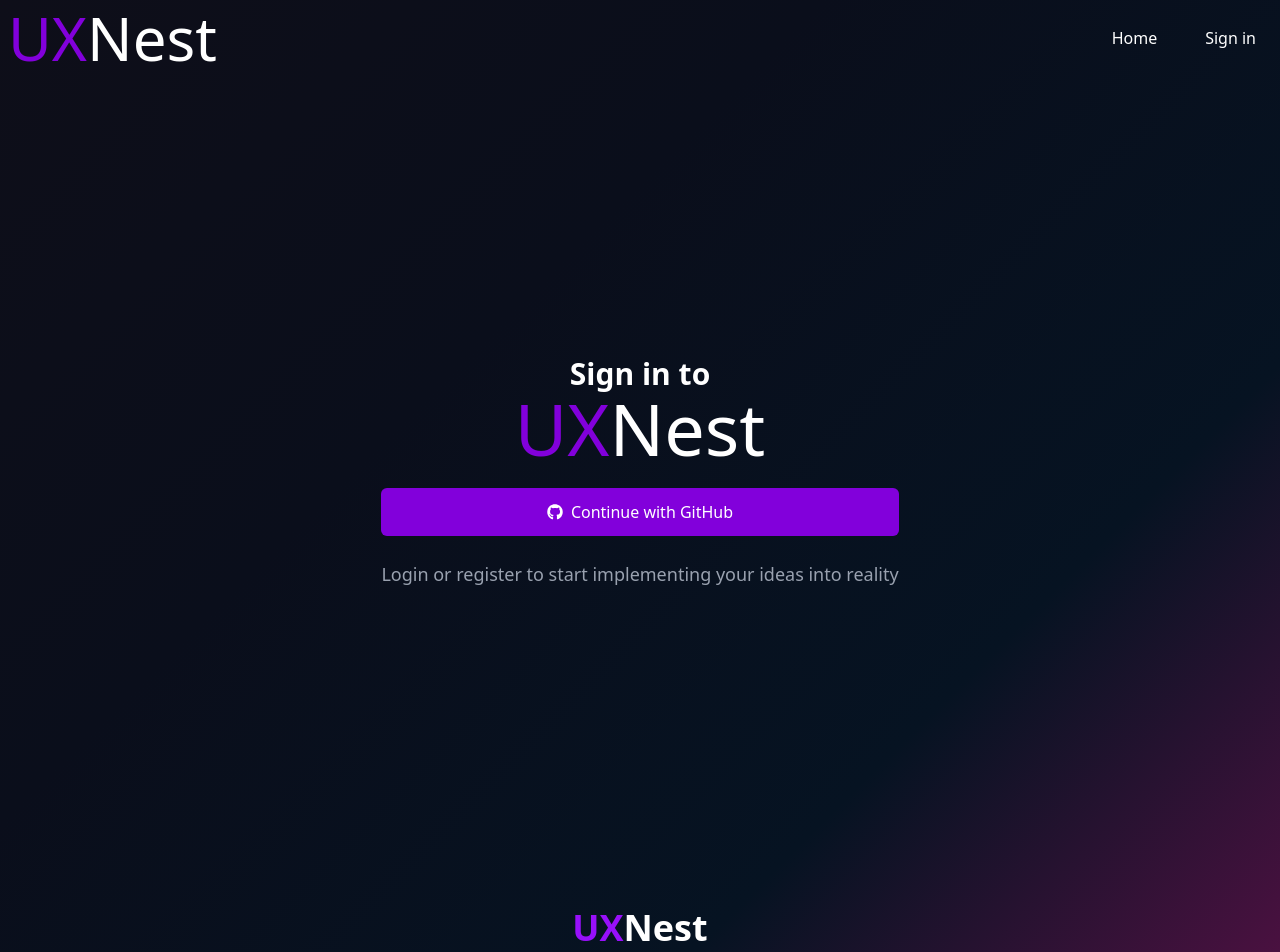
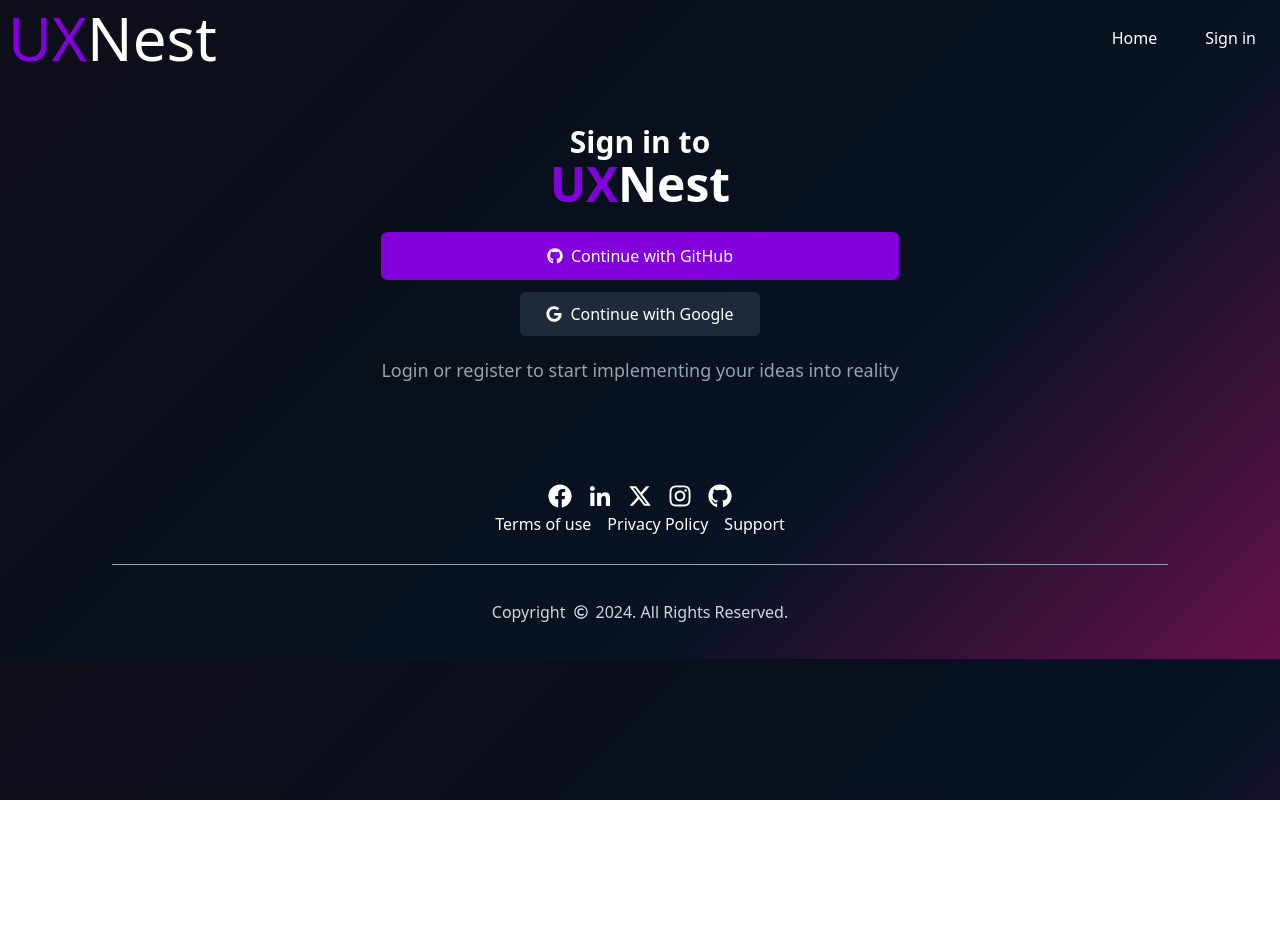
Before and after one commit to yashvardhannautiyal/UXNest, a Next.js app: page /login in a window 1280 px wide. Shown: the top 952 px of the page. After the commit the page ends 800 px from the top, so only its background shows below. Built offline with nearby package versions, Linux system fonts and the light colour scheme; no server answers.

Commit message:
sign in using google

```diff
--- a/app/Components/Footer.js
+++ b/app/Components/Footer.js
@@ -8,45 +8,40 @@
 const Footer = () => {
   return (
     <>
-      <footer className=" px-4 md:px-16 lg:px-28 py-8 text-white">
-        <div>
-          <h1 className="font-bold font-navLogo text-4xl text-center">
-            <span className="text-purple-600">UX</span>Nest
-          </h1>
-        </div>
-        <div>
-          <div className="p-5 font-medium sm:text-2xl">
-            <ul className="flex space-x-4 justify-center text-center">
+      <footer className="px-4 md:px-16 lg:px-28 py-8 mt-10 text-white">
+       <div>
+          <div className="sm:text-2xl">
+            <ul className="flex space-x-2 justify-center text-center">
               <li>
-                <div className="border-2 border-white p-1 sm:m-2 rounded-full hover:bg-white hover:text-black hover:cursor-pointer">
+                <div className="p-1 sm:mt-2 rounded-full hover:bg-white hover:text-black hover:cursor-pointer">
                   <FaFacebook />
                 </div>
               </li>
               <li>
-                <div className="border-2 border-white p-1 sm:m-2 rounded-full hover:bg-white hover:text-black hover:cursor-pointer">
+                <div className="p-1 sm:mt-2 rounded-full hover:bg-white hover:text-black hover:cursor-pointer">
                   <GrLinkedinOption />
                 </div>
               </li>
               <li>
-                <div className="border-2 border-white p-1 sm:m-2 rounded-full hover:bg-white hover:text-black hover:cursor-pointer">
+                <div className="p-1 sm:mt-2 rounded-full hover:bg-white hover:text-black hover:cursor-pointer">
                   <FaXTwitter />
                 </div>
               </li>
               <li>
-                <div className="border-2 border-white p-1 sm:m-2 rounded-full hover:bg-white hover:text-black hover:cursor-pointer">
+                <div className="p-1 sm:mt-2 rounded-full hover:bg-white hover:text-black hover:cursor-pointer">
                   <FaInstagram />
                 </div>
               </li>
               <li>
-                <div className="border-2 border-white p-1 sm:m-2 rounded-full hover:bg-white hover:text-black hover:cursor-pointer">
+                <div className="p-1 sm:mt-2 rounded-full hover:bg-white hover:text-black hover:cursor-pointer">
                   <FaGithub />
                 </div>
               </li>
             </ul>
           </div>
-          <div className="flex justify-center">
-            <p className="pr-4 hover:underline hover:cursor-pointer">Terms of use</p>
-            <p className="pr-4 hover:underline hover:cursor-pointer">Privacy Policy</p>
+          <div className="flex justify-center space-x-4">
+            <p className="hover:underline hover:cursor-pointer">Terms of use</p>
+            <p className="hover:underline hover:cursor-pointer">Privacy Policy</p>
             <p className="hover:underline hover:cursor-pointer">Support</p>
           </div>
         </div>
--- a/app/Components/SocialLogin.js
+++ b/app/Components/SocialLogin.js
@@ -1,6 +1,6 @@
 "use client";
 import React from "react";
-// import { FaGoogle } from "react-icons/fa6";
+import { FaGoogle } from "react-icons/fa6";
 // import { FaApple } from "react-icons/fa6";
 import { FaGithub } from "react-icons/fa6";
 import { useSession, signIn, signOut } from "next-auth/react";
@@ -11,14 +11,13 @@
   if (session) {
     return (
       <>
-        {/* Signed in as {session.user.email} <br/> */}
-        <p className="text-3xl font-bold">Signed in to </p>
-      <span className="text-7xl font-navLogo">
-        <span className="text-purple-700">UX</span>Nest
-      </span>
-
-        <button onClick={() => signOut()}
-          className="sm:m-2 p-3 w-full rounded-md bg-purple-700 hover:bg-purple-600 font-medium flex items-center justify-center transition delay-2000 duration-300 hover:cursor-pointer">
+        <p className="text-lg font-medium">
+          Signed in as {session.user.email}{" "}
+        </p>
+        <button
+          onClick={() => signOut()}
+          className="sm:m-2 p-3 w-full rounded-md bg-purple-700 hover:bg-purple-600 font-medium flex items-center justify-center transition delay-2000 duration-300 hover:cursor-pointer"
+        >
           Sign out
         </button>
       </>
@@ -28,9 +27,11 @@
   return (
     <div>
       <p className="text-3xl font-bold">Sign in to </p>
-      <span className="text-7xl font-navLogo">
+      <span className="text-5xl font-bold">
         <span className="text-purple-700">UX</span>Nest
       </span>
+
+
       <div className="p-4 sm:flex sm:flex-col items-center space-y-4">
         {/* button 1 : Github */}
         <button
@@ -42,12 +43,28 @@
           <FaGithub className="" />
           <p className="sm:ml-2">Continue with GitHub</p>
         </button>
+
+
+
+
+
+
+
         <div className="sm:flex">
           {/* button 2 : Google */}
-          {/* <button className="m-1 sm:p-2.5 p-2 sm:w-60 w-full rounded-md text-white bg-gray-800 hover:text-gray-400 font-medium flex items-center justify-center transition delay-2000 duration-300 hover:cursor-pointer">
+          <button
+            className="m-1 sm:p-2.5 p-2 sm:w-60 w-full rounded-md text-white bg-gray-800 hover:text-gray-400 font-medium flex items-center justify-center transition delay-2000 duration-300 hover:cursor-pointer"
+            onClick={() => {
+              signIn("google");
+            }}
+          >
             <FaGoogle className="" />
             <p className="ml-2">Continue with Google</p>
-          </button> */}
+          </button>
+
+
+
+
           {/* button 3 : Apple */}
           {/* <button className="bg-gray-800 m-1 sm:p-2.5 p-2 sm:w-60 w-full rounded-md hover:text-gray-400 flex items-center justify-center transition delay-2000 duration-300 font-medium hover:cursor-pointer">
             <FaApple />
--- a/app/api/auth/[...nextauth]/route.js
+++ b/app/api/auth/[...nextauth]/route.js
@@ -1,6 +1,6 @@
 import NextAuth from 'next-auth'
 // import AppleProvider from 'next-auth/providers/apple'
-// import GoogleProvider from 'next-auth/providers/google'
+import GoogleProvider from 'next-auth/providers/google'
 import GithubProvider from "next-auth/providers/github"
 
 export const authOptions =  NextAuth({
@@ -14,10 +14,10 @@
     //   clientId: process.env.APPLE_ID,
     //   clientSecret: process.env.APPLE_SECRET
     // }),
-    // GoogleProvider({
-    //   clientId: process.env.GOOGLE_ID,
-    //   clientSecret: process.env.GOOGLE_SECRET
-    // })
+    GoogleProvider({
+      clientId: process.env.GOOGLE_ID,
+      clientSecret: process.env.GOOGLE_SECRET
+    })
   ]
 })
 
--- a/app/login/page.js
+++ b/app/login/page.js
@@ -1,19 +1,16 @@
-import React from "react"
+import React from "react";
 import SocialLogin from "../Components/SocialLogin";
 
-const LoginPage = () =>{
-    return(
-        <>
-        <div className="text-white flex items-center justify-center min-h-screen sm:pt-2">
-            <div className="text-center">
-            <SocialLogin />
-            </div>
-
-
-
+const LoginPage = () => {
+  return (
+    <>
+      <div className="text-white flex items-center justify-center mt-10 sm:pt-2">
+        <div className="text-center">
+          <SocialLogin />
         </div>
-        </>
-    )
-}
+      </div>
+    </>
+  );
+};
 
 export default LoginPage;
```
